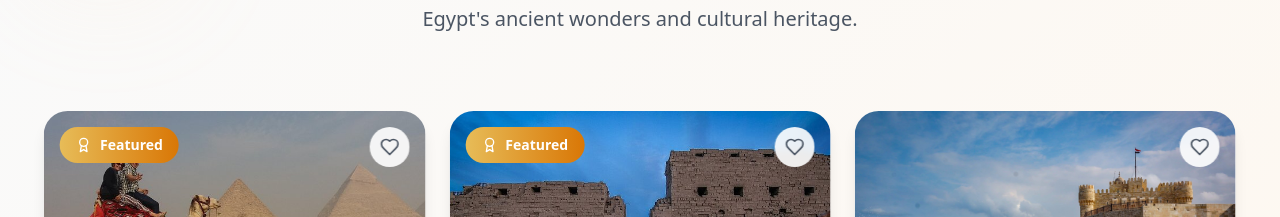
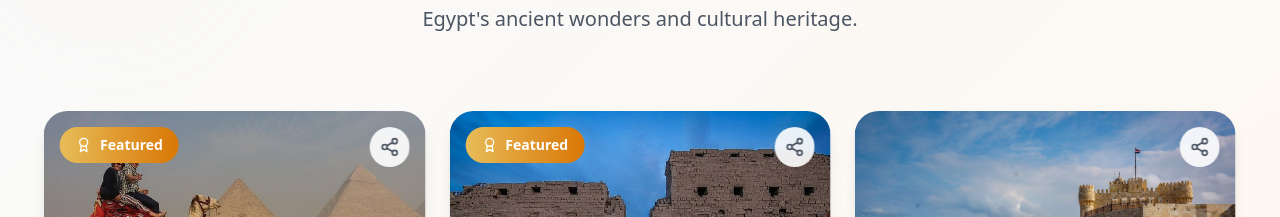
Before and after one commit to asmaaabubakr905/Golden_, a React (Vite) app: page / in a window 1280 px wide. Shown: the part 2264-2481 px from the top of the page. Built offline with nearby package versions, Linux system fonts and the light colour scheme; grey boxes are pictures that could not be loaded.

Commit message:
update trip12

```diff
--- a/src/components/FeaturedTours.tsx
+++ b/src/components/FeaturedTours.tsx
@@ -1,5 +1,5 @@
 import React, { useState, useEffect } from 'react';
-import { MapPin, Clock, Star, Users, ArrowRight, Heart, Calendar, Award } from 'lucide-react';
+import { MapPin, Clock, Star, Users, ArrowRight, Share2, Calendar, Award, Check } from 'lucide-react';
 import { getToursByCity, Tour, getTourSlug } from '../data/tours';
 import { Link } from 'react-router-dom';
 
@@ -12,8 +12,46 @@ const featuredTours: Tour[] = [
 ].filter(Boolean) as Tour[];
 
 const TourCard = ({ tour }: { tour: Tour }) => {
-  const [isLiked, setIsLiked] = useState(false);
+  const [shareSuccess, setShareSuccess] = useState(false);
   const [isHovered, setIsHovered] = useState(false);
+
+  const handleShare = async (e: React.MouseEvent<HTMLButtonElement>) => {
+    e.preventDefault();
+    e.stopPropagation();
+
+    const tourUrl = `${window.location.origin}/tour/${getTourSlug(tour)}`;
+    const shareData = {
+      title: tour.title,
+      text: tour.description,
+      url: tourUrl,
+    };
+
+    try {
+      // Try Web Share API first (mobile)
+      if (navigator.share) {
+        await navigator.share(shareData);
+        setShareSuccess(true);
+        setTimeout(() => setShareSuccess(false), 2000);
+      } else {
+        // Fallback: Copy to clipboard
+        await navigator.clipboard.writeText(tourUrl);
+        setShareSuccess(true);
+        setTimeout(() => setShareSuccess(false), 2000);
+      }
+    } catch (error) {
+      // User cancelled or error occurred
+      if (error instanceof Error && error.name !== 'AbortError') {
+        // Fallback: Copy to clipboard if share failed
+        try {
+          await navigator.clipboard.writeText(tourUrl);
+          setShareSuccess(true);
+          setTimeout(() => setShareSuccess(false), 2000);
+        } catch (clipboardError) {
+          console.error('Failed to copy to clipboard:', clipboardError);
+        }
+      }
+    }
+  };
 
   return (
     <div
@@ -29,16 +67,17 @@ const TourCard = ({ tour }: { tour: Tour }) => {
         </div>
       )}
 
-      {/* Like Button */}
+      {/* Share Button */}
       <button
-        onClick={() => setIsLiked(!isLiked)}
-        className="absolute top-4 right-4 w-10 h-10 bg-white bg-opacity-90 backdrop-blur-sm rounded-full flex items-center justify-center z-20 hover:bg-opacity-100 transition-all duration-300 group/heart"
+        onClick={handleShare}
+        className="absolute top-4 right-4 w-10 h-10 bg-white bg-opacity-90 backdrop-blur-sm rounded-full flex items-center justify-center z-20 hover:bg-opacity-100 transition-all duration-300"
+        aria-label="Share tour"
       >
-        <Heart
-          className={`w-5 h-5 transition-all duration-300 ${
-            isLiked ? 'text-red-500 fill-current' : 'text-gray-600 group-hover/heart:text-red-500'
-          }`}
-        />
+        {shareSuccess ? (
+          <Check className="w-5 h-5 text-green-500" />
+        ) : (
+          <Share2 className="w-5 h-5 text-gray-600 hover:text-blue-500 transition-colors" />
+        )}
       </button>
 
       {/* Image Section */}
--- a/src/components/TourCard.tsx
+++ b/src/components/TourCard.tsx
@@ -1,24 +1,52 @@
-import React from 'react';
-import { MapPin, Clock, Star, Users, Heart, Share2, ArrowRight, Sparkles } from 'lucide-react';
-import { getTourSlug } from '../data/tours';
+import React, { useState } from 'react';
+import { MapPin, Clock, Star, Users, Share2, ArrowRight, Sparkles, Check } from 'lucide-react';
+import { getTourSlug, Tour } from '../data/tours';
 
 interface TourCardProps {
-  tour: {
-    id: string;
-    title: string;
-    description: string;
-    image: string;
-    price: number;
-    duration: string;
-    location: string;
-    rating: number;
-    maxGuests: number;
-    featured?: boolean;
-    special?: boolean;
-  };
+  tour: Tour;
 }
 
 const TourCard: React.FC<TourCardProps> = ({ tour }) => {
+  const [shareSuccess, setShareSuccess] = useState(false);
+
+  const handleShare = async (e: React.MouseEvent<HTMLButtonElement>) => {
+    e.preventDefault();
+    e.stopPropagation();
+
+    const tourUrl = `${window.location.origin}/tour/${getTourSlug(tour)}`;
+    const shareData = {
+      title: tour.title,
+      text: tour.description,
+      url: tourUrl,
+    };
+
+    try {
+      // Try Web Share API first (mobile)
+      if (navigator.share) {
+        await navigator.share(shareData);
+        setShareSuccess(true);
+        setTimeout(() => setShareSuccess(false), 2000);
+      } else {
+        // Fallback: Copy to clipboard
+        await navigator.clipboard.writeText(tourUrl);
+        setShareSuccess(true);
+        setTimeout(() => setShareSuccess(false), 2000);
+      }
+    } catch (error) {
+      // User cancelled or error occurred
+      if (error instanceof Error && error.name !== 'AbortError') {
+        // Fallback: Copy to clipboard if share failed
+        try {
+          await navigator.clipboard.writeText(tourUrl);
+          setShareSuccess(true);
+          setTimeout(() => setShareSuccess(false), 2000);
+        } catch (clipboardError) {
+          console.error('Failed to copy to clipboard:', clipboardError);
+        }
+      }
+    }
+  };
+
   return (
     <div className="group relative bg-white rounded-3xl shadow-lg hover:shadow-2xl transition-all duration-500 overflow-hidden border border-gray-100 hover:border-orange-200 transform hover:-translate-y-2">
       {/* Gradient Overlay Background */}
@@ -36,11 +64,16 @@ const TourCard: React.FC<TourCardProps> = ({ tour }) => {
 
       {/* Action Buttons */}
       <div className="absolute top-4 right-4 z-20 flex space-x-2 opacity-0 group-hover:opacity-100 transition-all duration-300 transform translate-y-2 group-hover:translate-y-0">
-        <button className="bg-white/90 backdrop-blur-sm p-2 rounded-full shadow-lg hover:bg-white hover:scale-110 transition-all duration-200">
-          <Heart className="w-4 h-4 text-gray-600 hover:text-red-500 transition-colors" />
-        </button>
-        <button className="bg-white/90 backdrop-blur-sm p-2 rounded-full shadow-lg hover:bg-white hover:scale-110 transition-all duration-200">
-          <Share2 className="w-4 h-4 text-gray-600 hover:text-blue-500 transition-colors" />
+        <button
+          onClick={handleShare}
+          className="bg-white/90 backdrop-blur-sm p-2 rounded-full shadow-lg hover:bg-white hover:scale-110 transition-all duration-200 relative"
+          aria-label="Share tour"
+        >
+          {shareSuccess ? (
+            <Check className="w-4 h-4 text-green-500" />
+          ) : (
+            <Share2 className="w-4 h-4 text-gray-600 hover:text-blue-500 transition-colors" />
+          )}
         </button>
       </div>
 
--- a/src/pages/TourDetails.tsx
+++ b/src/pages/TourDetails.tsx
@@ -302,18 +302,20 @@ const TourDetails = () => {
 
       {/* Booking Modal */}
       {showModal && (
-        <div className="fixed inset-0 z-50 flex items-center justify-center bg-black bg-opacity-50">
-          <div className="bg-gradient-to-br from-white via-orange-50 to-amber-50 rounded-3xl shadow-2xl w-full max-w-md p-8 relative animate-fadeIn border border-orange-100">
+        <div className="fixed inset-0 z-50 flex items-center justify-center bg-black bg-opacity-50 p-4">
+          <div className="bg-gradient-to-br from-white via-orange-50 to-amber-50 rounded-3xl shadow-2xl w-full max-w-md max-h-[90vh] flex flex-col relative animate-fadeIn border border-orange-100">
+            <div className="flex-shrink-0 p-6 pb-4">
               <button
-              className="absolute top-4 right-4 text-gray-400 hover:text-orange-500 transition-colors"
+                className="absolute top-4 right-4 text-gray-400 hover:text-orange-500 transition-colors z-10 bg-white rounded-full p-1 shadow-sm"
                 onClick={() => setShowModal(false)}
                 aria-label="Close"
               >
                 <X className="w-6 h-6" />
               </button>
-            <h2 className="text-2xl font-bold text-orange-500 mb-2 text-center">Book This Tour</h2>
-            <p className="text-gray-600 text-center mb-6">Fill in your details and we will contact you on WhatsApp.</p>
-            <form onSubmit={handleFormSubmit} className="space-y-4">
+              <h2 className="text-2xl font-bold text-orange-500 mb-2 text-center pr-8">Book This Tour</h2>
+              <p className="text-gray-600 text-center mb-4">Fill in your details and we will contact you on WhatsApp.</p>
+            </div>
+            <form onSubmit={handleFormSubmit} className="flex-1 overflow-y-auto px-6 pb-6 space-y-4 min-h-0">
               <div>
                 <label className="block text-gray-700 font-medium mb-1">Tour</label>
                 <input
```
Lines whose indentation alone changed are shown as unchanged.
